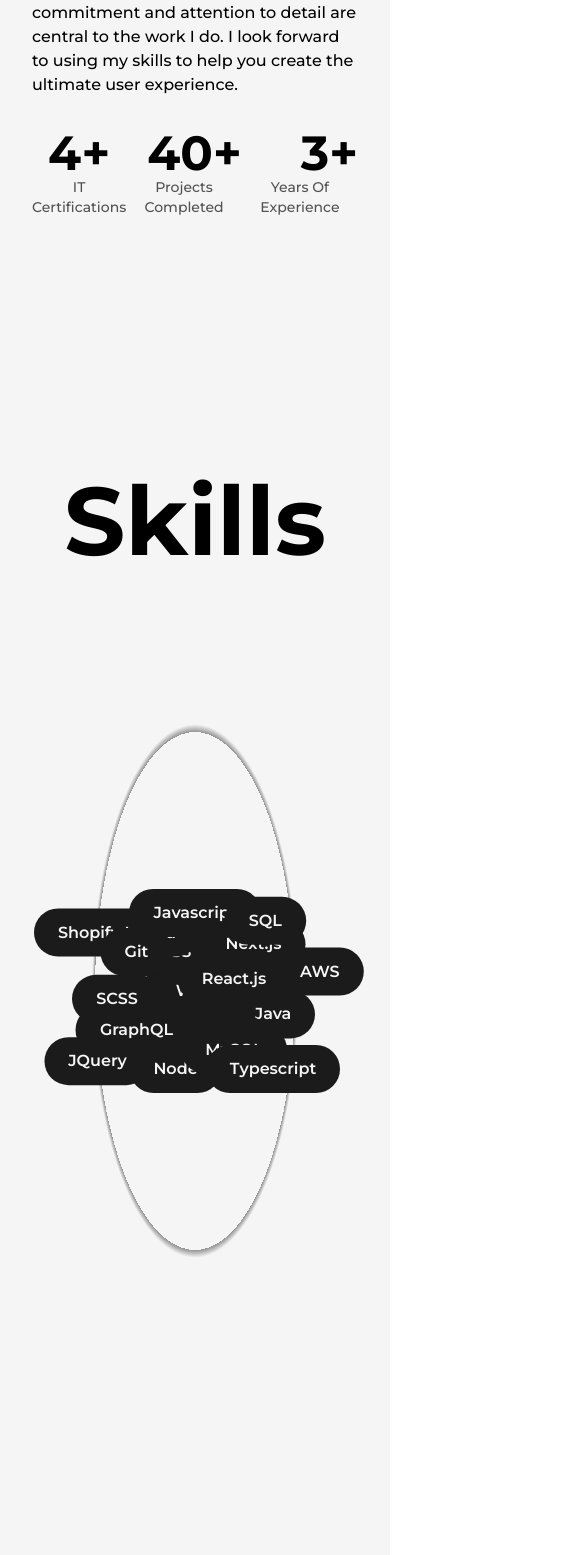
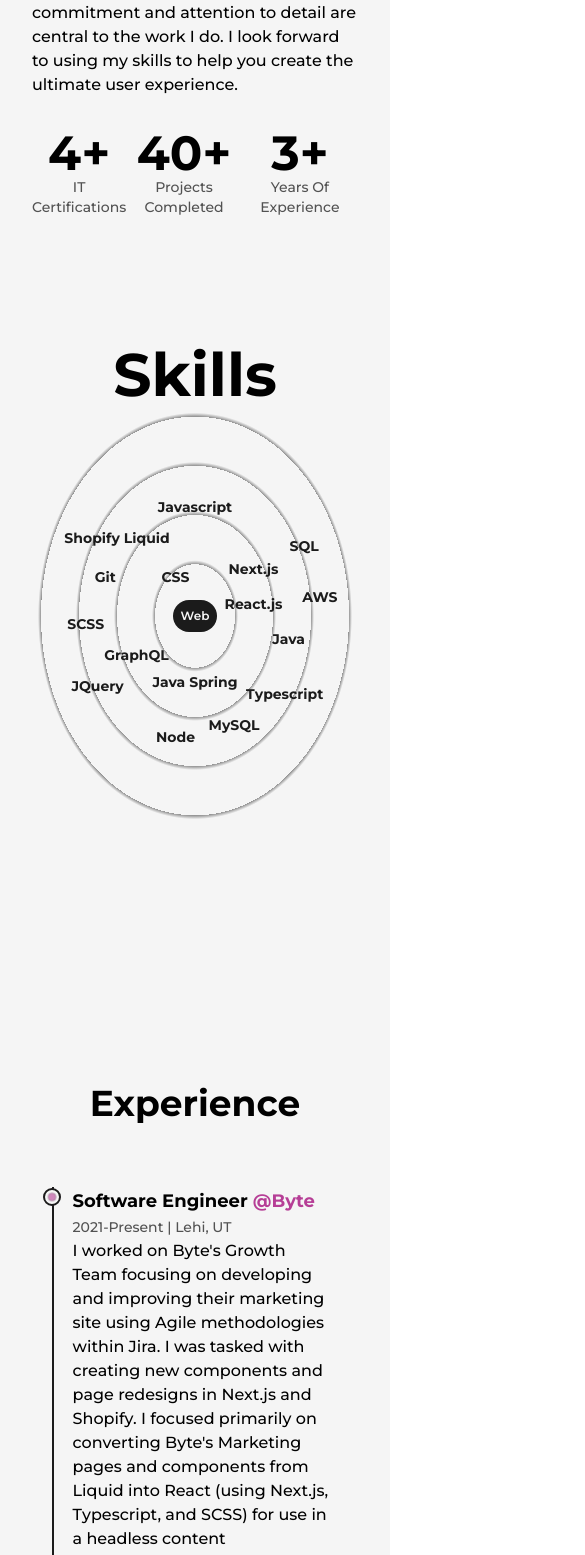
Before and after one commit to davsav16/2024Portfolio, a Next.js app: page /about in a window 390 px wide. Shown: the part 1247-2802 px from the top of the page, 585 px wide, since content can reach past the window. Built offline with nearby package versions, Linux system fonts and the light colour scheme.

Commit message:
finished responsiveness

```diff
--- a/src/components/Education.js
+++ b/src/components/Education.js
@@ -7,7 +7,7 @@
   return (
     <li
       ref={ref}
-      className="my-8 first:mt-0 last:mb-0 w-[60%] mx-auto flex flex-col items-center justify-between"
+      className="my-8 first:mt-0 last:mb-0 w-[60%] mx-auto flex flex-col items-center justify-between md:w-[80%]"
     >
       <LiIcon reference={ref} />
       <motion.div
@@ -15,8 +15,10 @@
         whileInView={{ y: 0 }}
         transition={{ duration: 0.5, type: "spring" }}
       >
-        <h3 className="capitalize font-bold text-2xl">{type}</h3>
-        <span className="capitalize font-medium text-dark/75 dark:text-light/75">
+        <h3 className="capitalize font-bold text-2xl sm:text-xl xs:text-lg">
+          {type}
+        </h3>
+        <span className="capitalize font-medium text-dark/75 dark:text-light/75 xs:text-sm">
           {time} | {place}
         </span>
         <p className="font-medium w-full">{info}</p>
@@ -33,14 +35,16 @@
   });
   return (
     <div className="my-64">
-      <h2 className="font-bold text-8xl mb-32 w-full text-center">Education</h2>
+      <h2 className="font-bold text-8xl mb-32 w-full text-center md:text-6xl xs:text-4xl md:mb-16">
+        Education
+      </h2>
 
-      <div ref={ref} className="w-[75%] mx-auto relative">
+      <div ref={ref} className="w-[75%] mx-auto relative lg:w-[90%] md:w-full">
         <motion.div
           style={{ scaleY: scrollYProgress }}
-          className="absolute left-9 top-0 w-[4px] h-full bg-dark origin-top dark:bg-light"
+          className="absolute left-9 top-0 w-[4px] h-full bg-dark origin-top dark:bg-light md:w-[2px] md:left-[30px] xs:left-[20px]"
         />
-        <ul className="w-full flex flex-col items-start justify-between ml-0">
+        <ul className="w-full flex flex-col items-start justify-between ml-0 xs:ml-2">
           <Details
             type="Bachelor of Science, Software Engineering"
             time="Mar 2022-Present"
--- a/src/components/Experience.js
+++ b/src/components/Experience.js
@@ -7,7 +7,7 @@
   return (
     <li
       ref={ref}
-      className="my-8 first:mt-0 last:mb-0 w-[60%] mx-auto flex flex-col items-center justify-between"
+      className="my-8 first:mt-0 last:mb-0 w-[60%] mx-auto flex flex-col items-center justify-between md:w-[80%]"
     >
       <LiIcon reference={ref} />
       <motion.div
@@ -15,7 +15,7 @@
         whileInView={{ y: 0 }}
         transition={{ duration: 0.5, type: "spring" }}
       >
-        <h3 className="capitalize font-bold text-2xl">
+        <h3 className="capitalize font-bold text-2xl sm:text-xl xs:text-lg">
           {position}&nbsp;
           <a
             href={companyLink}
@@ -25,10 +25,10 @@
             @{company}
           </a>
         </h3>
-        <span className="capitalize font-medium text-dark/75 dark:text-light/75">
+        <span className="capitalize font-medium text-dark/75 dark:text-light/75 xs:text-sm">
           {time} | {address}
         </span>
-        <p className="font-medium w-full">{work}</p>
+        <p className="font-medium w-full ">{work}</p>
       </motion.div>
     </li>
   );
@@ -42,16 +42,16 @@
   });
   return (
     <div className="my-64">
-      <h2 className="font-bold text-8xl mb-32 w-full text-center">
+      <h2 className="font-bold text-8xl mb-32 w-full text-center md:text-6xl xs:text-4xl md:mb-16">
         Experience
       </h2>
 
-      <div ref={ref} className="w-[75%] mx-auto relative">
+      <div ref={ref} className="w-[75%] mx-auto relative lg:w-[90%] md:w-full">
         <motion.div
           style={{ scaleY: scrollYProgress }}
-          className="absolute left-9 top-0 w-[4px] h-full bg-dark origin-top dark:bg-light"
+          className="absolute left-9 top-0 w-[4px] h-full bg-dark origin-top dark:bg-light md:w-[2px] md:left-[30px] xs:left-[20px]"
         />
-        <ul className="w-full flex flex-col items-start justify-between ml-0">
+        <ul className="w-full flex flex-col items-start justify-between ml-0 xs:ml-2">
           <Details
             position="Software Engineer"
             company="Byte"
--- a/src/components/HireMe.js
+++ b/src/components/HireMe.js
@@ -4,7 +4,7 @@
 
 const HireMe = () => {
   return (
-    <div className="fixed left-4 bottom-4 flex items-center justify-center overflow-hidden md:right-8 md:left-auto md:top-0 md:bottom-auto md:absolute">
+    <div className="fixed left-4 bottom-4 flex items-center justify-center overflow-hidden md:right-8 md:left-auto md:top-0 md:bottom-auto md:absolute sm:right-0">
       <div className="w-48 h-auto flex items-center justify-center relative md:w-24">
         <CircularText
           className={"fill-dark animate-spin-slow dark:fill-light"}
--- a/src/components/LiIcon.js
+++ b/src/components/LiIcon.js
@@ -9,7 +9,12 @@
 
   return (
     <figure className="absolute left-0 stroke-dark dark:stroke-light">
-      <svg className="-rotate-90" width="75" height="75" viewBox="0 0 100 100">
+      <svg
+        className="-rotate-90 md:w-[60px] md:h-[60px] xs:w-[40px] xs:h-[40px]"
+        width="75"
+        height="75"
+        viewBox="0 0 100 100"
+      >
         <circle
           cx="75"
           cy="50"
--- a/src/components/NavBar.js
+++ b/src/components/NavBar.js
@@ -117,9 +117,9 @@
             }`}
           >
             {mode === "dark" ? (
+              <MoonIcon className={"fill-dark"} />
+            ) : (
               <SunIcon className={"fill-dark"} />
-            ) : (
-              <MoonIcon className={"fill-dark"} />
             )}
           </button>
         </nav>
@@ -184,9 +184,9 @@
               }`}
             >
               {mode === "dark" ? (
+                <MoonIcon className={"fill-dark"} />
+              ) : (
                 <SunIcon className={"fill-dark"} />
-              ) : (
-                <MoonIcon className={"fill-dark"} />
               )}
             </button>
           </nav>
--- a/src/components/Skills.js
+++ b/src/components/Skills.js
@@ -4,7 +4,7 @@
 const Skill = ({ name, x, y }) => {
   return (
     <motion.div
-      className="flex items-center justify-center rounded-full font-semibold bg-dark text-light py-3 px-6 shadow-dark cursor-pointer absolute dark:text-dark dark:bg-light"
+      className="flex items-center justify-center rounded-full font-semibold bg-dark text-light py-3 px-6 shadow-dark cursor-pointer absolute dark:text-dark dark:bg-light lg:py-2 lg:px-4 md:text-sm md:py-1. md:px-3 xs:bg-transparent xs:dark:bg-transparent xs:text-dark xs:dark:text-light xs:font-bold"
       whileHover={{ scale: 1.05 }}
       initial={{ x: 0, y: 0 }}
       whileInView={{ x: x, y: y, transition: { duration: 1.5 } }}
@@ -18,30 +18,32 @@
 const Skills = () => {
   return (
     <>
-      <h2 className="font-bold text-8xl mt-64 w-full text-center">Skills</h2>
-      <div className="w-full h-screen relative flex items-center justify-center rounded-full bg-circularLight dark:bg-circularDark">
+      <h2 className="font-bold text-8xl mt-64 w-full text-center md:text-6xl md:mt-32">
+        Skills
+      </h2>
+      <div className="w-full h-screen relative flex items-center justify-center rounded-full bg-circularLight dark:bg-circularDark lg:h-[80vh] sm:h-[60vh] xs:h-[50vh] lg:bg-circularLightLg lg:dark:bg-circularDarkLg md:bg-circularLightMd md:dark:bg-circularDarkMd sm:bg-circularLightSm sm:dark:bg-circularDarkSm">
         <motion.div
-          className="flex items-center justify-center rounded-full font-semibold bg-dark text-light p-8 shadow-dark cursor-pointer dark:text-dark dark:bg-light"
+          className="flex items-center justify-center rounded-full font-semibold bg-dark text-light p-8 shadow-dark cursor-pointer dark:text-dark dark:bg-light lg:p-6 md:p-4 xs:text-xs xs:p-2"
           whileHover={{ scale: 1.05 }}
         >
           Web
         </motion.div>
-        <Skill name="SCSS" x="-20vw" y="2vw" />
+        <Skill name="SCSS" x="-28vw" y="2vw" />
         <Skill name="CSS" x="-5vw" y="-10vw" />
-        <Skill name="Java" x="20vw" y="6vw" />
-        <Skill name="Java Spring" x="0vw" y="12vw" />
-        <Skill name="Shopify Liquid" x="-20vw" y="-15vw" />
+        <Skill name="Java" x="24vw" y="6vw" />
+        <Skill name="Java Spring" x="0vw" y="17vw" />
+        <Skill name="Shopify Liquid" x="-20vw" y="-20vw" />
         <Skill name="Next.js" x="15vw" y="-12vw" />
         <Skill name="AWS" x="32vw" y="-5vw" />
-        <Skill name="Javascript" x="0vw" y="-20vw" />
+        <Skill name="Javascript" x="0vw" y="-28vw" />
         <Skill name="JQuery" x="-25vw" y="18vw" />
-        <Skill name="SQL" x="18vw" y="-18vw" />
-        <Skill name="Node" x="-5vw" y="20vw" />
-        <Skill name="MySQL" x="10vw" y="15vw" />
-        <Skill name="Git" x="-15vw" y="-10vw" />
+        <Skill name="SQL" x="28vw" y="-18vw" />
+        <Skill name="Node" x="-5vw" y="31vw" />
+        <Skill name="MySQL" x="10vw" y="28vw" />
+        <Skill name="Git" x="-23vw" y="-10vw" />
         <Skill name="GraphQL" x="-15vw" y="10vw" />
-        <Skill name="React.js" x="10vw" y="-3vw" />
-        <Skill name="Typescript" x="20vw" y="20vw" />
+        <Skill name="React.js" x="15vw" y="-3vw" />
+        <Skill name="Typescript" x="23vw" y="20vw" />
       </div>
     </>
   );
--- a/src/pages/about.js
+++ b/src/pages/about.js
@@ -93,7 +93,7 @@
                   IT Certifications
                 </h2>
               </div>
-              <div className="flex flex-col items-end justify-center">
+              <div className="flex flex-col items-end justify-center xl:items-center">
                 <span className="inline-block text-7xl font-bold md:text-6xl sm:text-5xl xs:4xl">
                   <AnimatedNumbers value={40} />+
                 </span>
@@ -101,7 +101,7 @@
                   Projects Completed
                 </h2>
               </div>
-              <div className="flex flex-col items-end justify-center">
+              <div className="flex flex-col items-end justify-center xl:items-center">
                 <span className="inline-block text-7xl font-bold md:text-6xl sm:text-5xl xs:4xl">
                   <AnimatedNumbers value={3} />+
                 </span>
--- a/tailwind.config.js
+++ b/tailwind.config.js
@@ -21,9 +21,28 @@
       },
       backgroundImage: {
         circularLight:
-          "repeating-radial-gradient(rgba(0,0,0,0.4) 2px,#f5f5f5 5px, #f5f5f5 100px);",
+          "repeating-radial-gradient(rgba(0,0,0,0.4) 2px,#f5f5f5 5px,#f5f5f5 100px)",
+
         circularDark:
-          "repeating-radial-gradient(rgba(255,255,255,0.5) 2px,#1b1b1b 8px, #1b1b1b 100px);",
+          "repeating-radial-gradient(rgba(255,255,255,0.5) 2px,#1b1b1b 8px,#1b1b1b 100px)",
+
+        circularLightLg:
+          "repeating-radial-gradient(rgba(0,0,0,0.4) 2px,#f5f5f5 5px,#f5f5f5 80px)",
+
+        circularDarkLg:
+          "repeating-radial-gradient(rgba(255,255,255,0.5) 2px,#1b1b1b 8px,#1b1b1b 80px)",
+
+        circularLightMd:
+          "repeating-radial-gradient(rgba(0,0,0,0.4) 2px,#f5f5f5 5px,#f5f5f5 60px)",
+
+        circularDarkMd:
+          "repeating-radial-gradient(rgba(255,255,255,0.5) 2px,#1b1b1b 6px,#1b1b1b 60px)",
+
+        circularLightSm:
+          "repeating-radial-gradient(rgba(0,0,0,0.4) 2px,#f5f5f5 5px,#f5f5f5 40px)",
+
+        circularDarkSm:
+          "repeating-radial-gradient(rgba(255,255,255,0.5) 2px,#1b1b1b 8px,#1b1b1b 40px)",
       },
     },
     screens: {
```
Also changed, not shown: src/pages/certifications.js (+10 -7 lines), src/pages/projects.js (+27 -20 lines).
